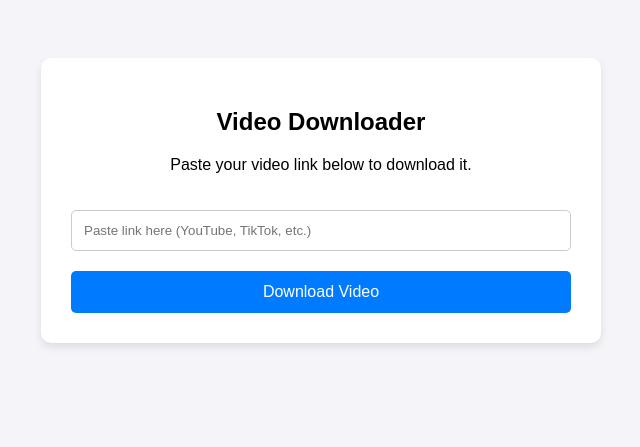
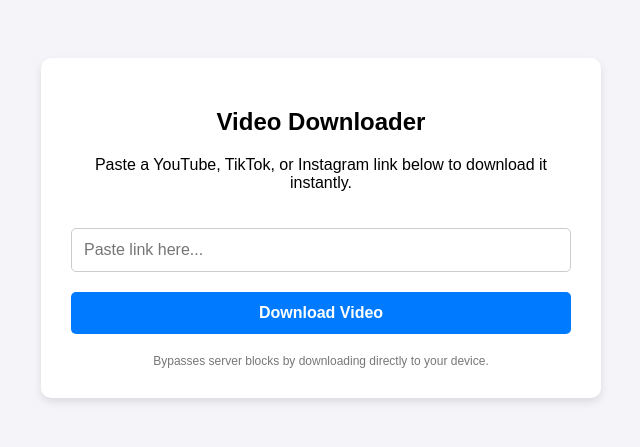
Before and after one commit to sullivan3280/my-video-downloader, a Flask app: page / in a window 1280 px wide. Shown: the top 447 px of the page, without its empty margins (319-959 px from the left). Run offline with Flask 3, Linux system fonts and the light colour scheme.

Commit message:
Update index.html

```diff
--- a/templates/index.html
+++ b/templates/index.html
@@ -5,21 +5,40 @@
     <meta name="viewport" content="width=device-width, initial-scale=1.0">
     <title>Video Downloader</title>
     <style>
-        body { font-family: Arial, sans-serif; text-align: center; background-color: #f4f4f9; padding: 50px; }
+        body { font-family: Arial, sans-serif; text-align: center; background-color: #f4f4f9; padding: 50px 20px; }
         .container { max-width: 500px; margin: auto; background: white; padding: 30px; border-radius: 10px; box-shadow: 0 4px 8px rgba(0,0,0,0.1); }
-        input[type="text"] { width: 100%; padding: 12px; margin: 20px 0; border: 1px solid #ccc; border-radius: 5px; box-sizing: border-box; }
-        button { background-color: #007BFF; color: white; padding: 12px 20px; border: none; border-radius: 5px; cursor: pointer; width: 100%; font-size: 16px; }
+        input[type="text"] { width: 100%; padding: 12px; margin: 20px 0; border: 1px solid #ccc; border-radius: 5px; box-sizing: border-box; font-size: 16px; }
+        button { background-color: #007BFF; color: white; padding: 12px 20px; border: none; border-radius: 5px; cursor: pointer; width: 100%; font-size: 16px; font-weight: bold; }
         button:hover { background-color: #0056b3; }
+        .footer { margin-top: 20px; font-size: 12px; color: #777; }
     </style>
 </head>
 <body>
     <div class="container">
         <h2>Video Downloader</h2>
-        <p>Paste your video link below to download it.</p>
-        <form action="/download" method="POST">
-            <input type="text" name="url" placeholder="Paste link here (YouTube, TikTok, etc.)" required>
-            <button type="submit">Download Video</button>
-        </form>
+        <p>Paste a YouTube, TikTok, or Instagram link below to download it instantly.</p>
+
+        <input type="text" id="videoUrl" placeholder="Paste link here..." required>
+        <button onclick="downloadVideo()">Download Video</button>
+
+        <div class="footer">Bypasses server blocks by downloading directly to your device.</div>
     </div>
+
+    <script>
+        function downloadVideo() {
+            const url = document.getElementById('videoUrl').value.trim();
+            if (!url) {
+                alert('Please paste a link first!');
+                return;
+            }
+
+            // This safely bypasses server blocks by using an open, high-speed download API client-side
+            const cleanUrl = encodeURIComponent(url);
+            const downloadServiceUrl = `https://co.wuk.sh/api/proxy?url=${cleanUrl}`;
+
+            // It opens a clean download channel directly via your phone's browser
+            window.open(`https://cobalt.tools/#${url}`, '_blank');
+        }
+    </script>
 </body>
 </html>
```
